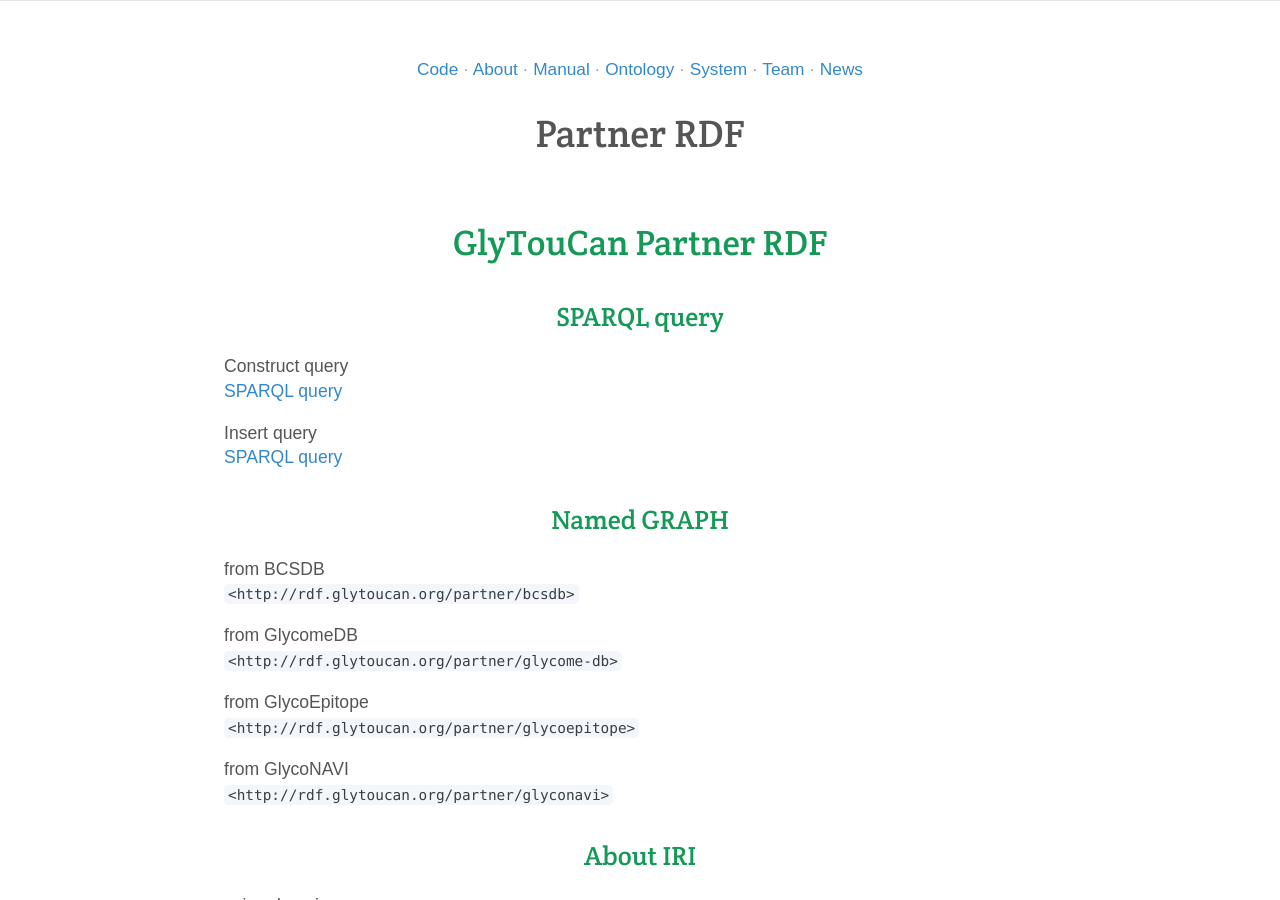
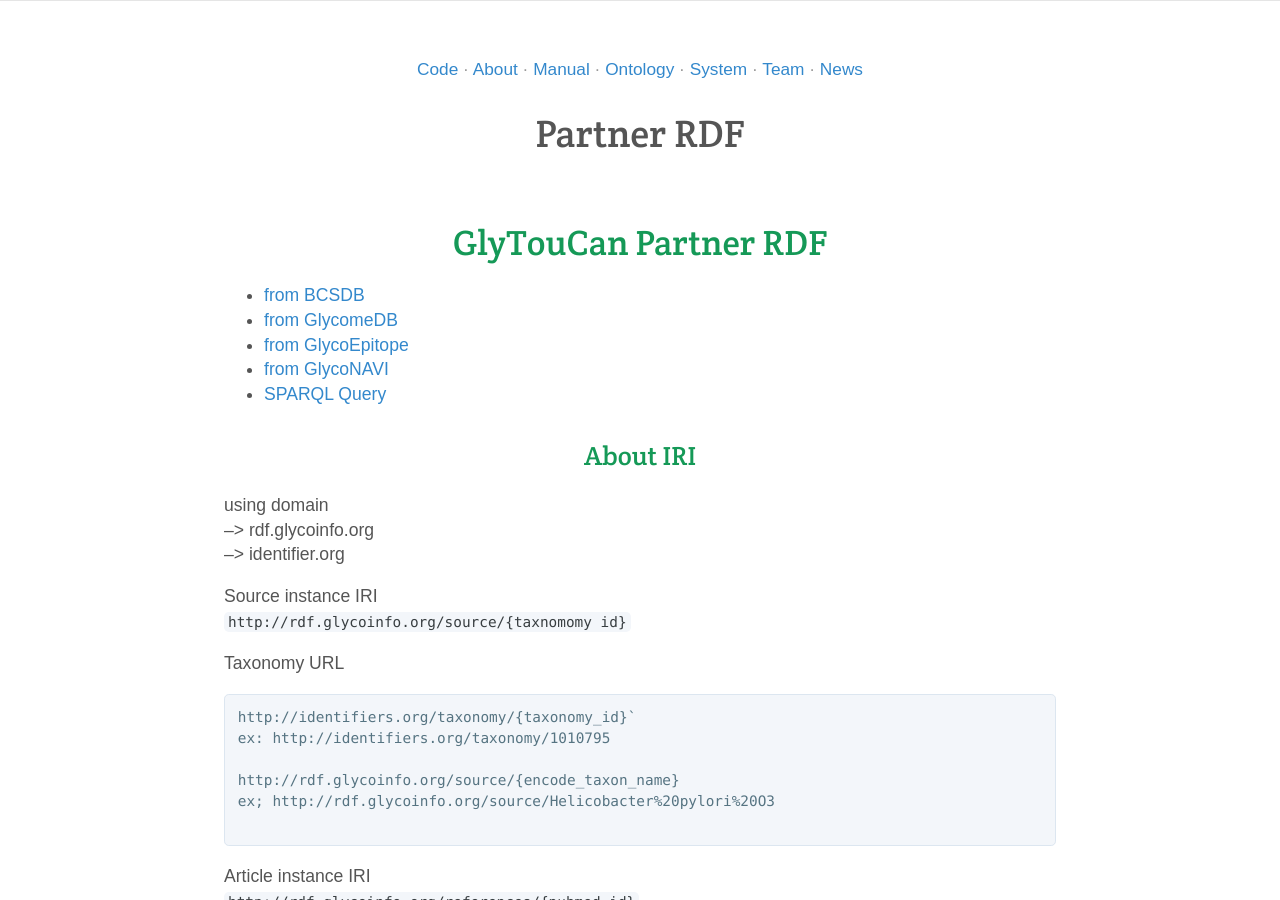
Before and after one commit to glytoucan/glytoucan, a Jekyll site: the page built from system/rdf/partnerRdf.md, in a window 1280 px wide and 900 px high. Built offline with Jekyll 4.4.1, drawn with Linux system fonts in a browser that asks for light colours; nearby versions of some CDN libraries; some of the changed text lies outside the part shown.

Commit message:
modified partner rdf

```diff
--- a/system/rdf/partnerRdf.md
+++ b/system/rdf/partnerRdf.md
@@ -6,32 +6,12 @@
 layout: default
 ---
 
-# GlyTouCan Partner RDF
-
-## SPARQL query
-
-Construct query
-[SPARQL query](/system/sparql/partnerRdfConstructQuery)
-
-Insert query
-[SPARQL query](/system/sparql/partnerRdfInsertQuery)
-
-
-
-##  Named GRAPH
-
-from BCSDB
-`<http://rdf.glytoucan.org/partner/bcsdb>`
-
-from GlycomeDB
-`<http://rdf.glytoucan.org/partner/glycome-db>`
-
-from GlycoEpitope
-`<http://rdf.glytoucan.org/partner/glycoepitope>`
-
-from GlycoNAVI
-`<http://rdf.glytoucan.org/partner/glyconavi>`
-
+#  GlyTouCan Partner RDF
+* [from BCSDB](#from BCSDB)
+* [from GlycomeDB](#from GlycomeDB)
+* [from GlycoEpitope](#from GlycoEpitope)
+* [from GlycoNAVI](#from GlycoNAVI)
+* [SPARQL Query](#SPARQL Query)
 
 
 ##  About IRI
@@ -89,7 +69,7 @@
 
 
 
-## from BCSDB
+### <a name="from BCSDB">from BCSDB
 
 `<http://rdf.glytoucan.org/partner/bcsdb>`
 
```
Also changed, not shown: other parts of system/rdf/partnerRdf.md (+8 -0 lines).
